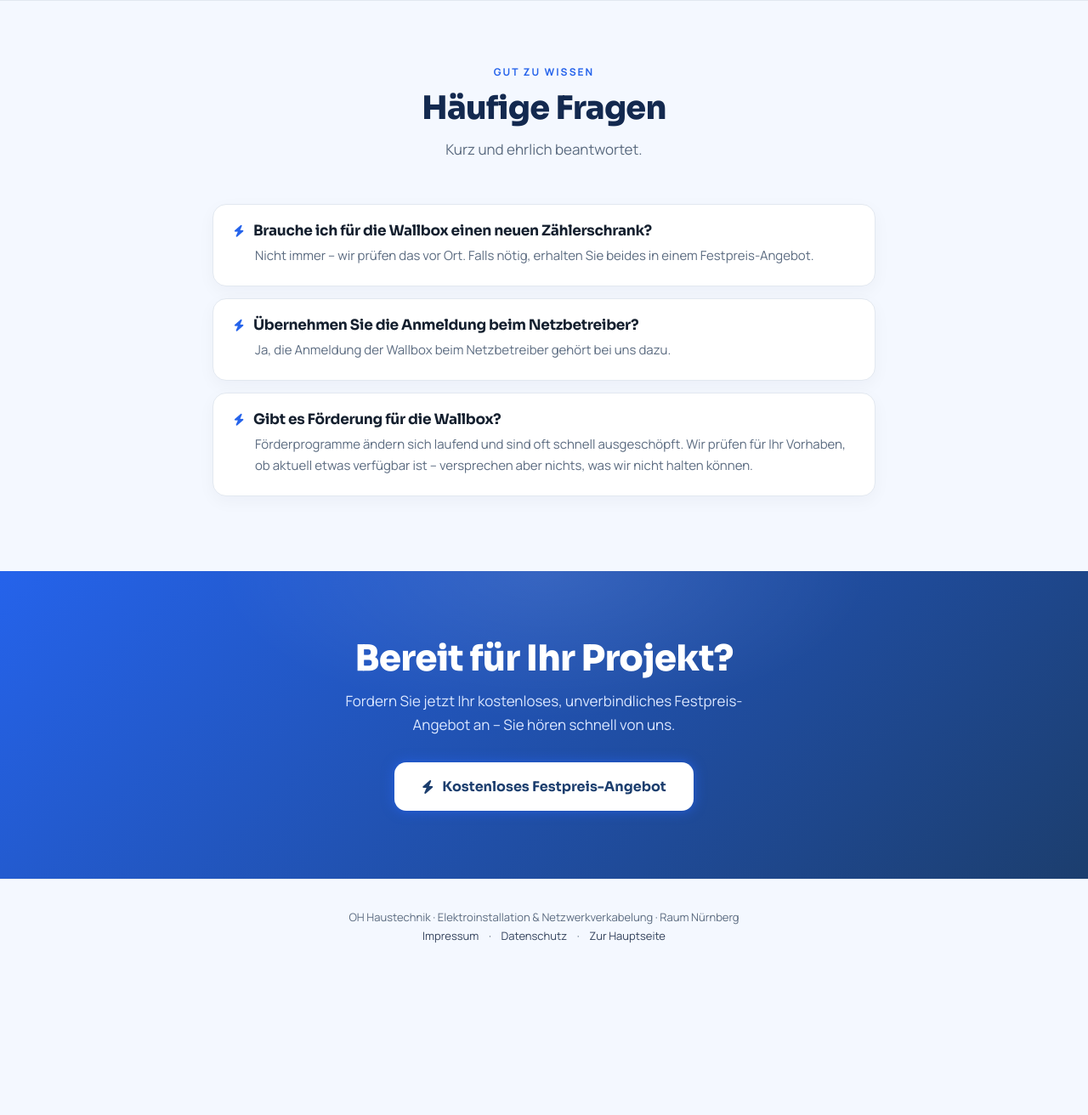
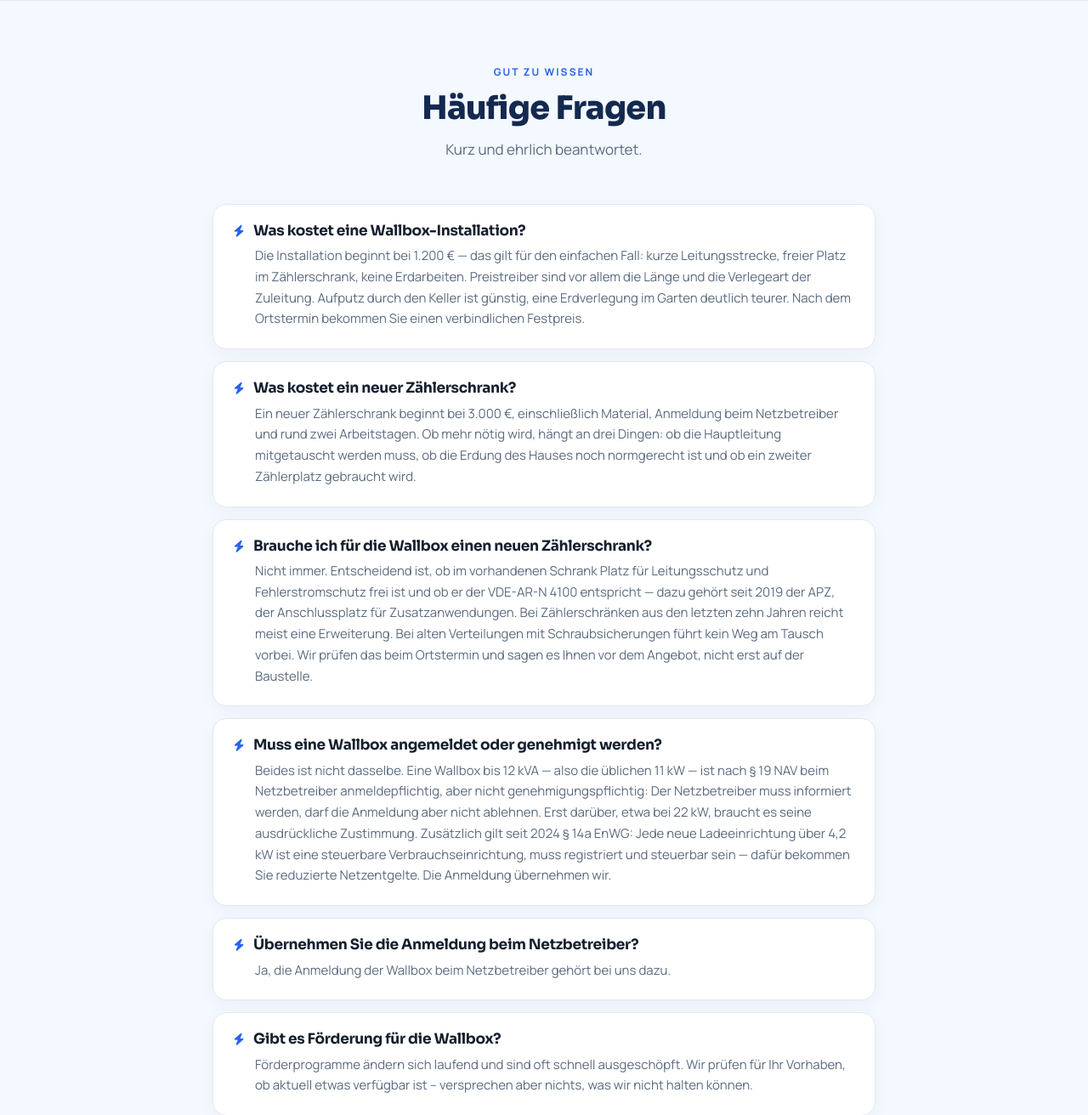
Before and after one commit to ohhaustechnik/OH, a PHP site: page /zaehlerschrank-wallbox-nuernberg.php in a window 1280 px wide. Shown: the part 1907-3219 px from the top of the page at 85% size. Before the commit the page ends 3017 px from the top, so only its background shows below. Run offline with PHP 8.4, Linux system fonts and the light colour scheme.

Commit message:
Ab-Preise auf den Leistungsseiten, Wallbox-FAQ mit Rechtslage
Onur hat die Zahlen vorgegeben. Bewusst Ab-Preise statt Spannen: Eine
Obergrenze zieht den Blick nach oben, ein Einstiegspreis nicht.

  Wallbox-Installation   ab 1.200 Euro
  Zaehlerschrank         ab 3.000 Euro
  E-Check                ab   250 Euro
  Photovoltaik           ab 12.000 Euro (schluesselfertig, ca. 8 kWp mit Speicher)
  Netzwerkverkabelung    ab   800 Euro

Kein Preis bei Smart Home und kein Stundensatz beim Kundendienst - so
entschieden.

Die Wallbox-Seite hatte nur drei duenne FAQs. Neu dazu die Unterscheidung
zwischen anmeldepflichtig und genehmigungspflichtig: bis 12 kVA nach
Paragraf 19 NAV nur Anmeldung, der Netzbetreiber darf nicht ablehnen;
erst darueber Zustimmung noetig. Dazu Paragraf 14a EnWG ab 4,2 kW mit
reduzierten Netzentgelten. Genau diese Verwechslung kostet Kunden Zeit
und Geld, und kaum ein Mitbewerber erklaert sie.

Bei PV zusaetzlich der Hinweis auf Paragraf 12 Abs. 3 UStG: auf
Wohngebaeuden faellt keine Umsatzsteuer an, der genannte Betrag ist der
Endpreis.

Co-Authored-By: Claude Opus 5 <noreply@anthropic.com>
Claude-Session: https://claude.ai/code/session_011u1EcGyT4Nrdk66PoZLxx9

```diff
--- a/e-check-nuernberg.php
+++ b/e-check-nuernberg.php
@@ -6,7 +6,7 @@ $seo = [
   'service' => 'E-Check Elektroprüfung',
   'image'   => 'https://oh-haustechnik.de/assets/img/lp/uv.jpg',
   'faq'     => [
-    ['Was kostet ein E-Check?', 'Der Preis richtet sich nach Größe und Umfang der Anlage — eine Wohnung liegt deutlich unter einem Haus mit mehreren Verteilungen und Außenbereich. Nach kurzer Beschreibung Ihres Objekts nennen wir Ihnen vorab einen verbindlichen Preis, damit Sie nicht mit einer offenen Rechnung dastehen.'],
+    ['Was kostet ein E-Check?', 'Ein E-Check beginnt bei 250 € für eine Wohnung, inklusive Anfahrt, Messung und Protokoll. Ein Haus mit mehreren Verteilungen, Außenbereich und Nebengebäuden liegt darüber, weil mehr Stromkreise zu messen sind. Nach kurzer Beschreibung Ihres Objekts nennen wir Ihnen vorab einen verbindlichen Preis, damit Sie nicht mit einer offenen Rechnung dastehen.'],
     ['Wie oft sollte man einen E-Check machen lassen?', 'Für private Eigentümer gibt es keine gesetzliche Pflicht. Üblich sind längere Abstände bei selbstgenutzten Objekten und kürzere bei vermieteten Wohnungen, weil dort die Verkehrssicherungspflicht gegenüber den Mietern greift. Nach einem Kauf, einer Sanierung oder bei sichtbar alter Installation ist eine Prüfung in jedem Fall sinnvoll.'],
     ['Lohnt sich ein E-Check vor dem Hauskauf?', 'Ja, häufig sogar besonders. Die Elektrik ist einer der Posten, die nach dem Kauf richtig teuer werden können — eine Anlage ohne Fehlerstromschutz und mit zu wenigen Stromkreisen bedeutet meist eine komplette Sanierung. Das vorher zu wissen, verändert entweder Ihre Kaufentscheidung oder Ihre Verhandlungsposition.'],
     ['Was passiert, wenn Mängel gefunden werden?', 'Sie erhalten einen klaren Befund mit Einordnung: Was ist ein Sicherheitsmangel, der behoben werden muss, und was ist ein Hinweis ohne akute Gefahr. Wir reparieren nichts ungefragt mit, sondern legen Ihnen Mängel und Kosten vorher vor. Auf Wunsch beheben wir sie im selben Termin.'],
--- a/netzwerkverkabelung-buero.php
+++ b/netzwerkverkabelung-buero.php
@@ -19,6 +19,8 @@ $LP = [
     ['fa-wifi', 'WLAN & Access Points', 'Lückenloses WLAN für den ganzen Betrieb – professionelle Access Points statt Bastellösung.'],
   ],
   'faq' => [
+    ['Was kostet eine Netzwerkverkabelung?',
+     'Eine strukturierte Verkabelung beginnt bei 800 € — das deckt einige Datendosen mit Patchfeld im Schrank ab. Der Preis richtet sich nach der Zahl der Anschlüsse, den Leitungswegen und danach, ob unter Putz gearbeitet wird oder in Kanälen. Messprotokoll und Dokumentation sind immer enthalten.'],
     ['Stört die Verkabelung unseren Betrieb?', 'Nein – wir arbeiten auf Wunsch außerhalb Ihrer Geschäftszeiten oder abschnittsweise, damit Ihr Betrieb weiterläuft.'],
     ['Verlegen Sie auch Glasfaser?', 'Ja, von der LAN-Verkabelung bis zu Glasfaser-Anbindung und Serverschrank übernehmen wir alles aus einer Hand.'],
     ['Bekommen wir eine Dokumentation?', 'Ja, Sie erhalten eine saubere Dokumentation und Beschriftung – wichtig für Wartung und spätere Erweiterungen.'],
--- a/photovoltaik-nuernberg.php
+++ b/photovoltaik-nuernberg.php
@@ -6,6 +6,8 @@ $seo = [
   'service' => 'Photovoltaik-Installation und Speicheranbindung',
   'image'   => 'https://oh-haustechnik.de/assets/img/lp/uv.jpg',
   'faq'     => [
+    ['Was kostet eine Photovoltaikanlage?',
+     'Eine schlüsselfertige Anlage beginnt bei rund 12.000 € — das entspricht etwa 8 kWp mit Speicher, inklusive Montage, Wechselrichter, Zählerschrank-Anpassung und Anmeldung. Den Preis bestimmen vor allem die Dachfläche, die Dachart, die Speichergröße und ob der Zählerschrank erneuert werden muss. Seit § 12 Abs. 3 UStG fällt auf Anlagen auf Wohngebäuden keine Umsatzsteuer an, der genannte Betrag ist also der Endpreis.'],
     ['Montiert ihr auch die Module auf dem Dach?', 'Ja. Wir übernehmen die Montage auf dem Dach und den kompletten elektrischen Teil — Unterkonstruktion, Module, Wechselrichter, Speicher, Zählerschrank und die Anmeldung beim Netzbetreiber. Sie brauchen also keinen zweiten Betrieb zu koordinieren und haben einen Ansprechpartner, wenn etwas zu klären ist.'],
     ['Muss der Zählerschrank für PV getauscht werden?', 'Häufig ja. Ältere Zählerschränke erfüllen die heutigen Anforderungen des Netzbetreibers oft nicht mehr — es fehlt Platz für den Zweirichtungszähler, der Überspannungsschutz oder die geforderte Aufteilung. Wir prüfen den Bestand vorab und sagen Ihnen, ob ein Umbau nötig ist, bevor Sie die Anlage bestellen.'],
     ['Wer meldet die Anlage beim Netzbetreiber an?', 'Die Anmeldung und Inbetriebsetzung beim Netzbetreiber darf nur ein eingetragener Elektrofachbetrieb vornehmen. Diesen Teil übernehmen wir für Sie, einschließlich der erforderlichen Unterlagen und Messprotokolle. Die Registrierung im Marktstammdatenregister ist zusätzlich erforderlich.'],
@@ -27,6 +29,7 @@ $seo = [
     <div class="breadcrumb rv"><a href="/index.php">Start</a> · <a href="/leistungen.php">Leistungen</a> · Photovoltaik</div>
     <h1 class="rv"><span class="yellow">Photovoltaik</span> in Nürnberg</h1>
     <p class="rv">Montage und Elektrik aus einer Hand: Module, Wechselrichter, Speicher, Zählerschrank und die Anmeldung beim Netzbetreiber — ein Ansprechpartner von der Planung bis zur Inbetriebsetzung.</p>
+    <?php $lp_thema = 'Photovoltaik in Nürnberg'; $lp_cta = 'Kostenloses PV-Angebot anfordern'; $lp_preis = 'Montage und Elektrik aus einer Hand · Festpreis nach kurzem Vor-Ort-Termin'; include __DIR__ . '/includes/lp-cta.php'; ?>
     <div class="badges rv" style="margin-top:22px">
       <span class="badge">Montage &amp; Elektrik</span>
       <span class="badge">Speicher &amp; Wallbox</span>
--- a/zaehlerschrank-wallbox-nuernberg.php
+++ b/zaehlerschrank-wallbox-nuernberg.php
@@ -19,7 +19,14 @@ $LP = [
     ['fa-file-signature', 'Anmeldung & Norm', 'Wir kümmern uns um Anmeldung beim Netzbetreiber und die Einhaltung der Normen.'],
   ],
   'faq' => [
-    ['Brauche ich für die Wallbox einen neuen Zählerschrank?', 'Nicht immer – wir prüfen das vor Ort. Falls nötig, erhalten Sie beides in einem Festpreis-Angebot.'],
+    ['Was kostet eine Wallbox-Installation?',
+     'Die Installation beginnt bei 1.200 € — das gilt für den einfachen Fall: kurze Leitungsstrecke, freier Platz im Zählerschrank, keine Erdarbeiten. Preistreiber sind vor allem die Länge und die Verlegeart der Zuleitung. Aufputz durch den Keller ist günstig, eine Erdverlegung im Garten deutlich teurer. Nach dem Ortstermin bekommen Sie einen verbindlichen Festpreis.'],
+    ['Was kostet ein neuer Zählerschrank?',
+     'Ein neuer Zählerschrank beginnt bei 3.000 €, einschließlich Material, Anmeldung beim Netzbetreiber und rund zwei Arbeitstagen. Ob mehr nötig wird, hängt an drei Dingen: ob die Hauptleitung mitgetauscht werden muss, ob die Erdung des Hauses noch normgerecht ist und ob ein zweiter Zählerplatz gebraucht wird.'],
+    ['Brauche ich für die Wallbox einen neuen Zählerschrank?',
+     'Nicht immer. Entscheidend ist, ob im vorhandenen Schrank Platz für Leitungsschutz und Fehlerstromschutz frei ist und ob er der VDE-AR-N 4100 entspricht — dazu gehört seit 2019 der APZ, der Anschlussplatz für Zusatzanwendungen. Bei Zählerschränken aus den letzten zehn Jahren reicht meist eine Erweiterung. Bei alten Verteilungen mit Schraubsicherungen führt kein Weg am Tausch vorbei. Wir prüfen das beim Ortstermin und sagen es Ihnen vor dem Angebot, nicht erst auf der Baustelle.'],
+    ['Muss eine Wallbox angemeldet oder genehmigt werden?',
+     'Beides ist nicht dasselbe. Eine Wallbox bis 12 kVA — also die üblichen 11 kW — ist nach § 19 NAV beim Netzbetreiber anmeldepflichtig, aber nicht genehmigungspflichtig: Der Netzbetreiber muss informiert werden, darf die Anmeldung aber nicht ablehnen. Erst darüber, etwa bei 22 kW, braucht es seine ausdrückliche Zustimmung. Zusätzlich gilt seit 2024 § 14a EnWG: Jede neue Ladeeinrichtung über 4,2 kW ist eine steuerbare Verbrauchseinrichtung, muss registriert und steuerbar sein — dafür bekommen Sie reduzierte Netzentgelte. Die Anmeldung übernehmen wir.'],
     ['Übernehmen Sie die Anmeldung beim Netzbetreiber?', 'Ja, die Anmeldung der Wallbox beim Netzbetreiber gehört bei uns dazu.'],
     ['Gibt es Förderung für die Wallbox?', 'Förderprogramme ändern sich laufend und sind oft schnell ausgeschöpft. Wir prüfen für Ihr Vorhaben, ob aktuell etwas verfügbar ist – versprechen aber nichts, was wir nicht halten können.'],
   ],
```
